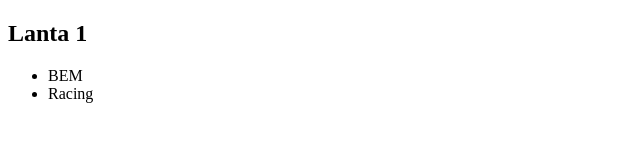
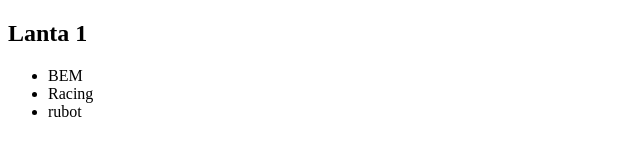
Before and after one commit to Abdfikih/test-demo, a plain HTML site: page index.html in a window 1280 px wide. Shown: the full height of the page, 0-640 px from the left. Drawn offline with Linux system fonts and the light colour scheme.

Commit message:
aowkoakw

```diff
--- a/index.html
+++ b/index.html
@@ -11,6 +11,7 @@
     <ul>
       <li>BEM</li>
       <li>Racing</li>
+      <li>rubot</li>
     </ul>
   </body>
 </html>
```
